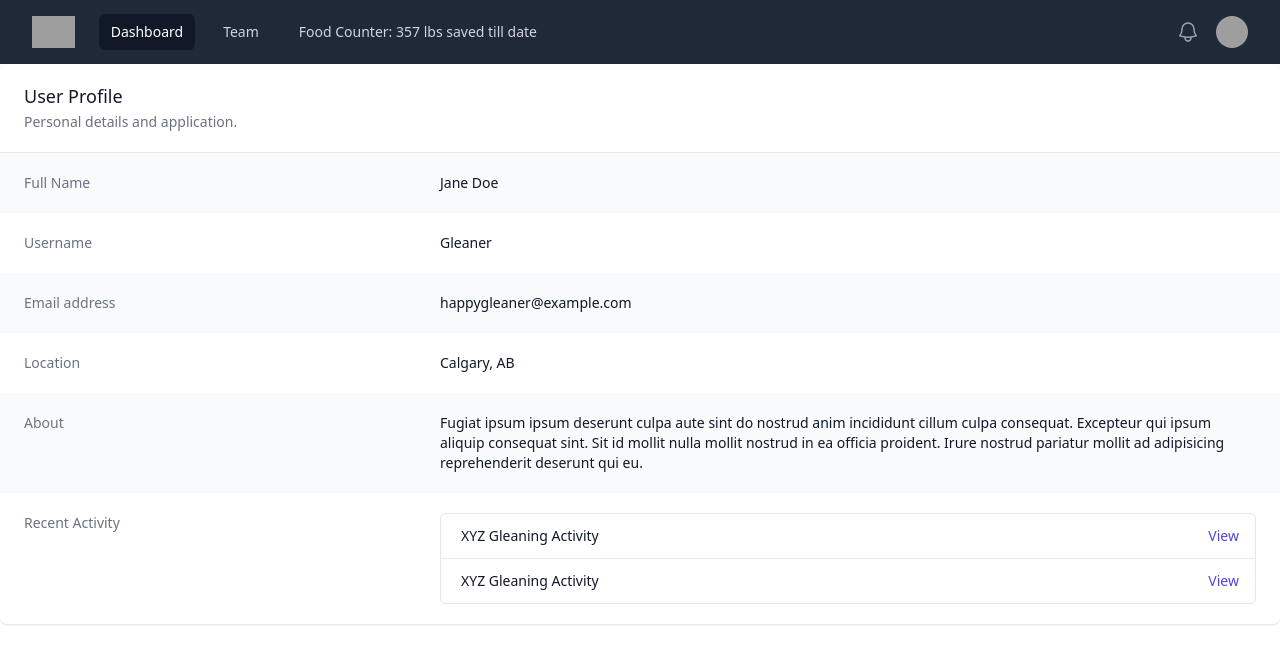
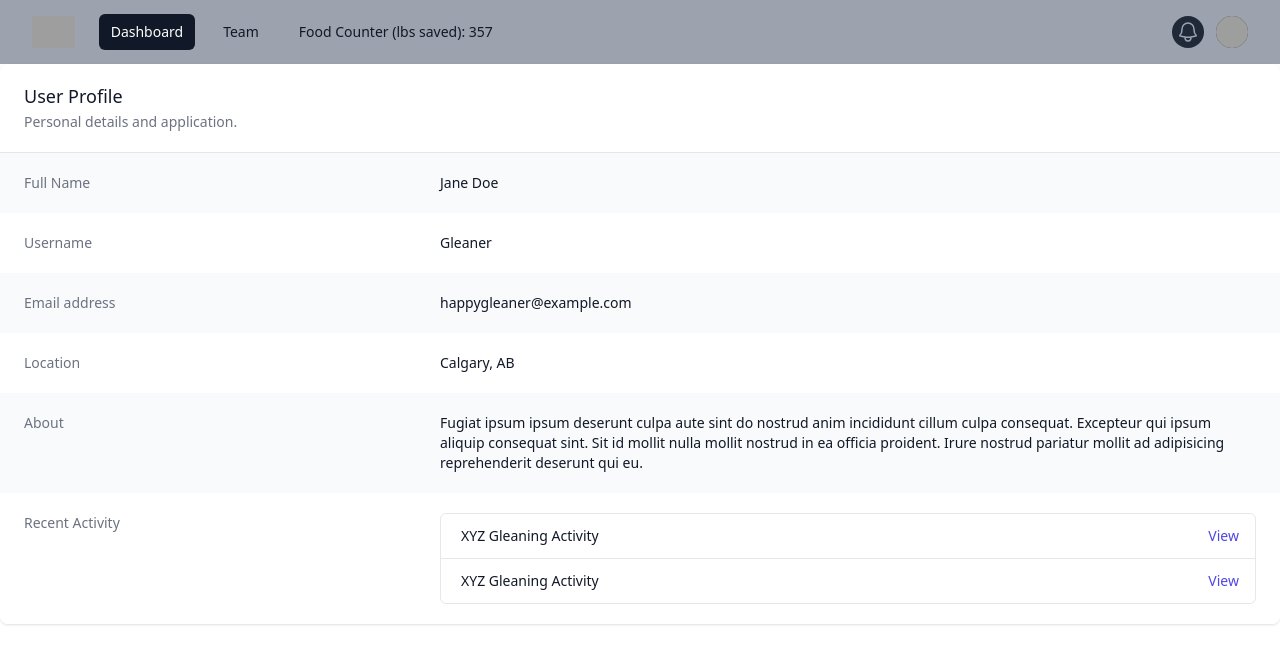
Before and after one commit to rajagoat/earth-day-c2g, a Next.js app in the folder frontend/: page /profile in a window 1280 px wide. Shown: the top 664 px of the page. Built offline with nearby package versions, Linux system fonts and the light colour scheme; grey boxes are pictures that could not be loaded.

Commit message:
Added stuff to modal

```diff
--- a/frontend/components/Navbar.js
+++ b/frontend/components/Navbar.js
@@ -4,11 +4,13 @@ import { Disclosure, Menu, Transition } from '@headlessui/react'
 import { Bars3Icon, BellIcon, XMarkIcon } from '@heroicons/react/24/outline'
 import { Notification } from './Notification'
 
+
+
 var TotalFood=357;
 const navigation = [
   { name: 'Dashboard', href: '/gleaner', current: true },
   { name: 'Team', href: '/gleaner/teaminfo', current: false },
-  { name: 'Food Counter: '+JSON.parse(TotalFood) +' lbs saved till date',href: '', current: false },
+  { name: 'Food Counter (lbs saved): '+JSON.parse(TotalFood) ,href: '', current: false },
 ]
 
 function classNames(...classes) {
@@ -23,7 +25,7 @@ export default function Navbar() {
   };
 
   return (
-    <Disclosure as="nav" className="bg-gray-800">
+    <Disclosure as="nav" className="bg-gray-400">
       {({ open }) => (
         <>
           <div className="mx-auto max-w-7xl px-2 sm:px-6 lg:px-8">
@@ -59,7 +61,7 @@ export default function Navbar() {
                         key={item.name}
                         href={item.href}
                         className={classNames(
-                          item.current ? 'bg-gray-900 text-white' : 'text-gray-300 hover:bg-gray-700 hover:text-white',
+                          item.current ? 'bg-gray-900 text-white' : 'text-gray-900 hover:bg-gray-900 hover:text-white',
                           'px-3 py-2 rounded-md text-sm font-medium'
                         )}
                         aria-current={item.current ? 'page' : undefined}
--- a/frontend/components/newGleaningModal.js
+++ b/frontend/components/newGleaningModal.js
@@ -1,7 +1,12 @@
 import React, { useState } from "react";
-
+import DatePicker from "react-datepicker";
+import "react-datepicker/dist/react-datepicker.css";
 export const GleaningModal = () => {
   const [showModal, setShowModal] = useState(false);
+  const [startDate, setStartDate] = useState(new Date());
+  let handleColor = (time) => {
+    return time.getHours() > 12 ? "text-success" : "text-error";
+  };
   return (
     <>
       <button class="focus:ring-2 focus:ring-offset-2 focus:ring-indigo-600 mt-4 sm:mt-0 inline-flex items-start justify-start px-6 py-3 bg-indigo-700 hover:bg-indigo-600 focus:outline-none rounded"
@@ -31,19 +36,31 @@ export const GleaningModal = () => {
                     <label className="block text-black text-sm font-bold mb-1">
                       Date
                     </label>
-                        <input className="shadow appearance-none border rounded w-full py-2 px-1 text-black" />
-                        <label className="block text-black text-sm font-bold mb-1">
+
+                    {/* <input className="shadow appearance-none border rounded w-full py-2 px-1 text-black"/> */}
+                      <DatePicker
+                        showTimeSelect
+                        selected={startDate}
+                        onChange={(date) => setStartDate(date)}
+                        timeClassName={handleColor}
+                      />
+
+                    {/* <label className="block text-black text-sm font-bold mb-1">
                       Availability
                     </label>
-                        <input className="shadow appearance-none border rounded w-full py-2 px-1 text-black" />
+                    <input className="shadow appearance-none border rounded w-full py-2 px-1 text-black" /> */}
                     <label className="block text-black text-sm font-bold mb-1">
                       Location
                     </label>
-                        <input className="shadow appearance-none border rounded w-full py-2 px-1 text-black" />
+                    <input placeholder="City,Province" className="shadow appearance-none border rounded w-full py-2 px-1 text-black" />
                     <label className="block text-black text-sm font-bold mb-1">
-                          Gleaning Information
+                     Type of Produce
                     </label>
-                        <input className="shadow appearance-none border rounded w-full py-2 px-1 text-black" />
+                    <input placeholder="Fruit,Vegetable.." className="shadow appearance-none border rounded w-full py-2 px-1 text-black" />
+                    <label className="block text-black text-sm font-bold mb-1">
+                      Brief Description
+                    </label>
+                    <input placeholder="(Optional)" className="shadow appearance-none border rounded w-full py-2 px-1 text-black" />
                   </form>
                 </div>
                 <div className="flex items-center justify-end p-6 border-t border-solid border-blueGray-200 rounded-b">
```
Lines whose indentation alone changed are shown as unchanged.
